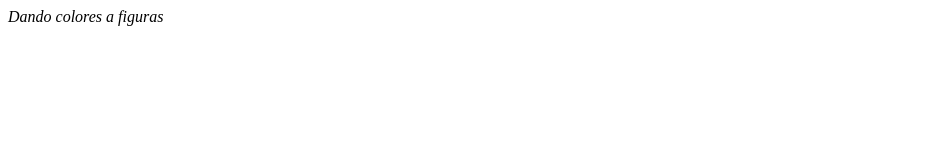
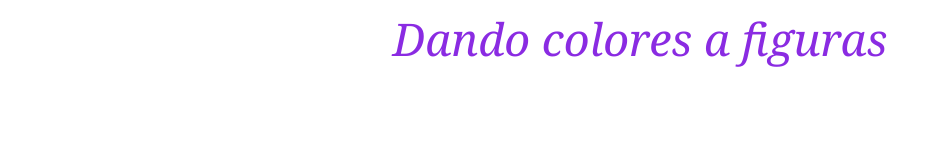
Before and after one commit to Klau182/colores, a plain HTML site: page index.html in a window 1280 px wide. Shown: the whole page, without its empty margins (0-942 px from the left). Drawn offline with Linux system fonts and the light colour scheme; files that its build step writes are made by us from their sources.

Commit message:
se hacen los cambios al titulo donde se asigna color y centrado y un tipo de letra

```diff
--- a/assets/css/estilos.css
+++ b/assets/css/estilos.css
@@ -0,0 +1,6 @@
+.titulo {
+    font-size: 45px;
+    font-family: Georgia, 'Times New Roman', Times, serif;
+    color: blueviolet;
+    text-align: center;
+}
--- a/index.html
+++ b/index.html
@@ -5,7 +5,7 @@
     <meta http-equiv="X-UA-Compatible" content="IE=edge">
     <meta name="viewport" content="width=device-width, initial-scale=1.0">
     <title>Colores!!!</title>
-    <link rel="stylesheet" href="estilos.css">
+    <link rel="stylesheet" href="assets/css/estilos.css">
 </head>
 <header class="titulo">
     <i>Dando colores a figuras</i>
```
